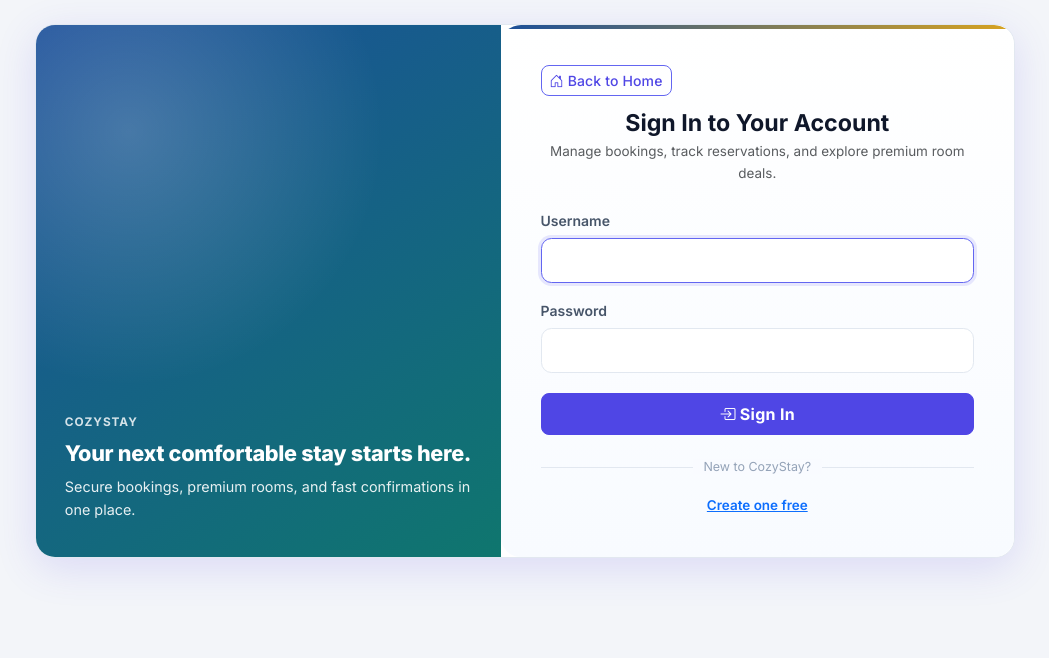
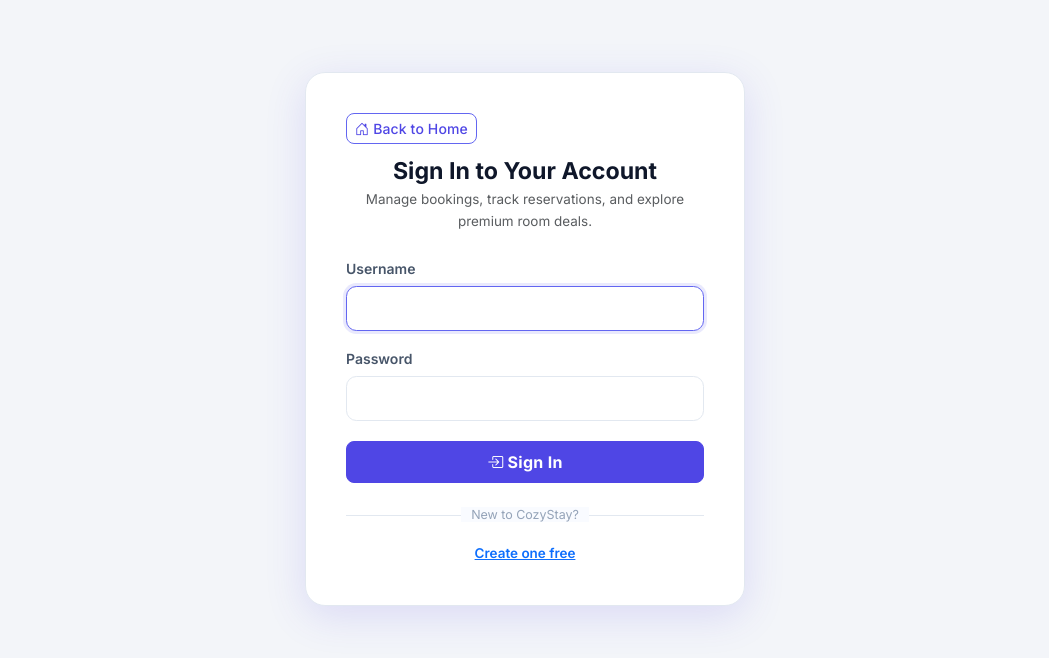
Before and after one commit to AldrianLoberiano/hotel_reservation, a Django app: page /accounts/login/ in a window 1280 px wide. Shown: the top 658 px of the page, without its empty margins (115-1164 px from the left). Run offline with Django 5.2, Linux system fonts and the light colour scheme.

Commit message:
Update login.html

```diff
--- a/hotel_reservation/templates/registration/login.html
+++ b/hotel_reservation/templates/registration/login.html
@@ -6,16 +6,7 @@
 
 {% block content %}
 <section class="auth-shell">
-<div class="auth-layout">
-    <aside class="auth-visual auth-visual-login">
-        <div class="auth-visual-content">
-            <p class="auth-visual-kicker mb-2">CozyStay</p>
-            <h3 class="auth-visual-title mb-2">Your next comfortable stay starts here.</h3>
-            <p class="auth-visual-text mb-0">Secure bookings, premium rooms, and fast confirmations in one place.</p>
-        </div>
-    </aside>
-
-    <div class="auth-card auth-card-enhanced">
+    <div class="auth-card">
         <a href="{% url 'room_list' %}" class="btn btn-outline-primary btn-sm auth-home-btn">
             <i class="bi bi-house-door me-1"></i>Back to Home
         </a>
@@ -51,6 +42,5 @@
             <a href="{% url 'register' %}" class="fw-semibold text-brand">Create one free</a>
         </p>
     </div>
-</div>
 </section>
 {% endblock %}
```
